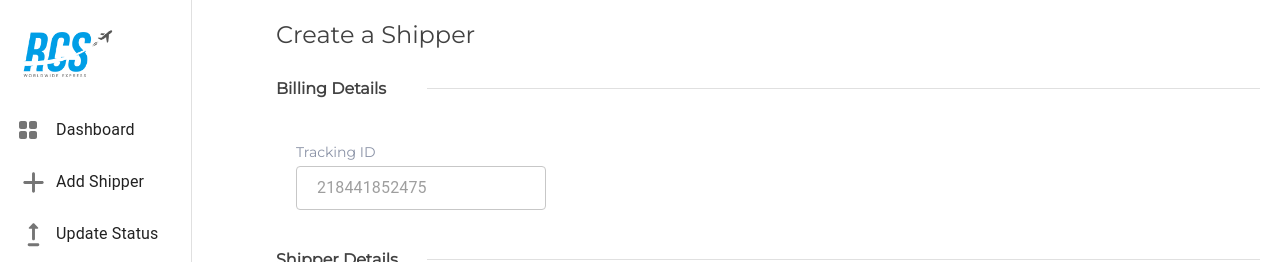
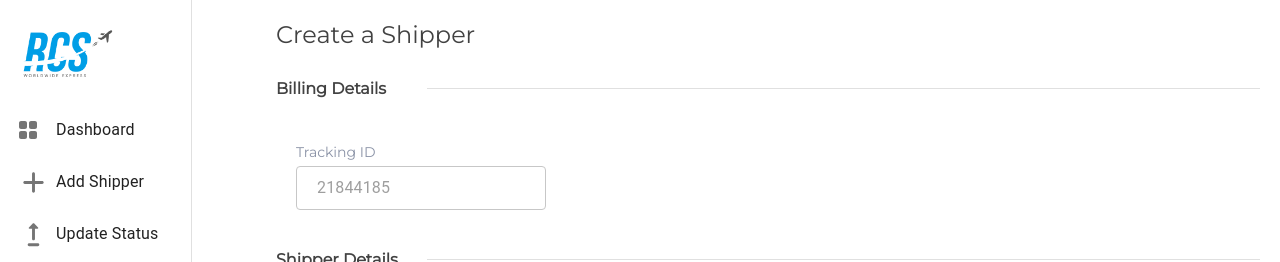
Before and after one commit to INSRAM/RCS-XPRESS, a React (Create React App) app: page /admin/createshipper in a window 1280 px wide. Shown: the top 262 px of the page. Built offline with nearby package versions, Linux system fonts and the light colour scheme.

Commit message:
updated tracking string

```diff
--- a/src/compnents/CustomerCreation/CustomerCreation.js
+++ b/src/compnents/CustomerCreation/CustomerCreation.js
@@ -9,10 +9,12 @@ import AlertDialog from "../../compnents/Modal/AlertDialog";
 function CustomerCreation() {
   const [click, setClick] = useState(false);
   const [alert_, setalert] = useState(false);
+  const trackingId_ = Math.floor(
+    Math.random() * Math.floor(Math.random() * Date.now())
+  );
+  // trackingId_.toString()
   const preloadedValue = {
-    trackingId: Math.floor(
-      Math.random() * Math.floor(Math.random() * Date.now())
-    ),
+    trackingId: trackingId_.toString().slice(0, 8),
   };
   const { register, handleSubmit, reset } = useForm({
     defaultValues: preloadedValue,
```
